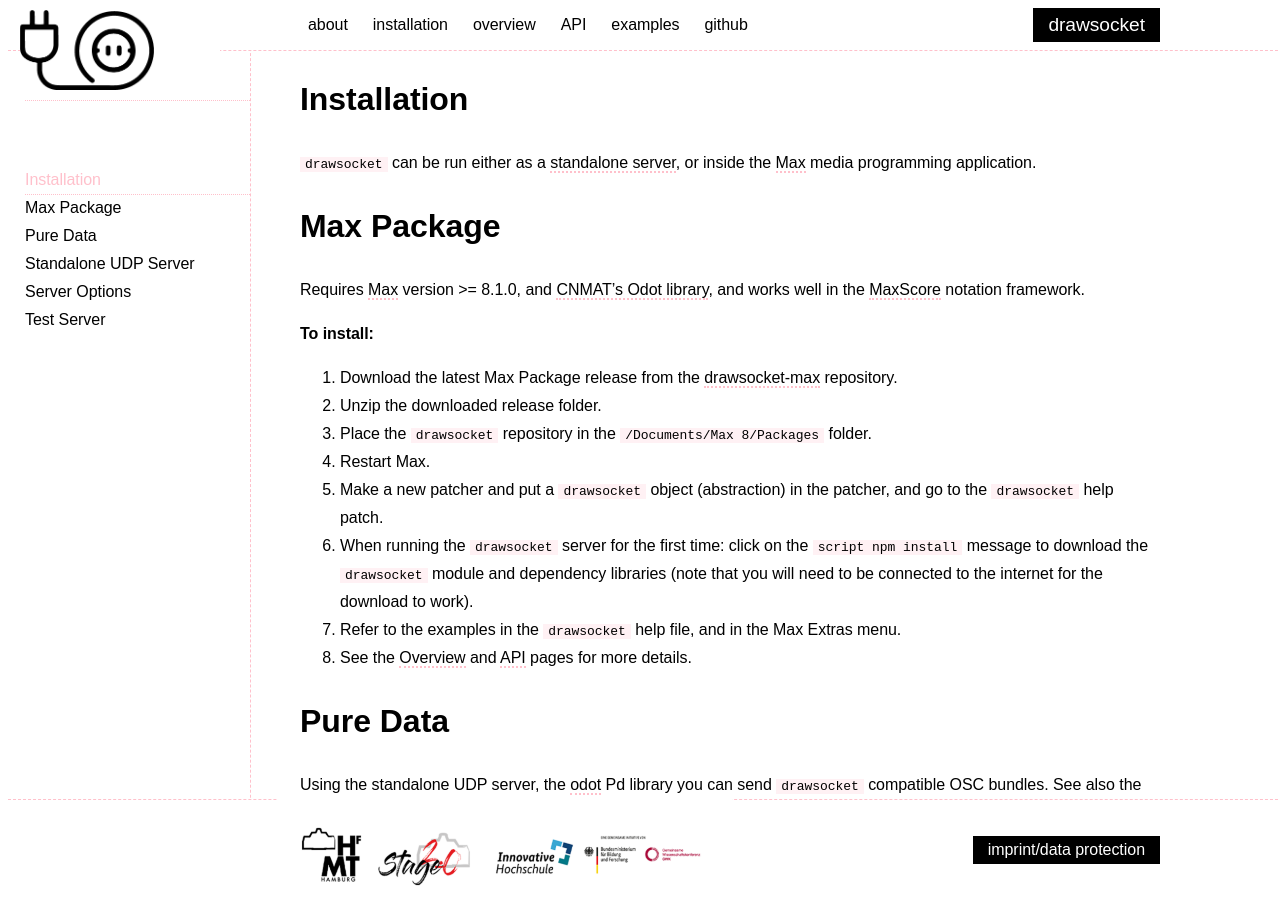
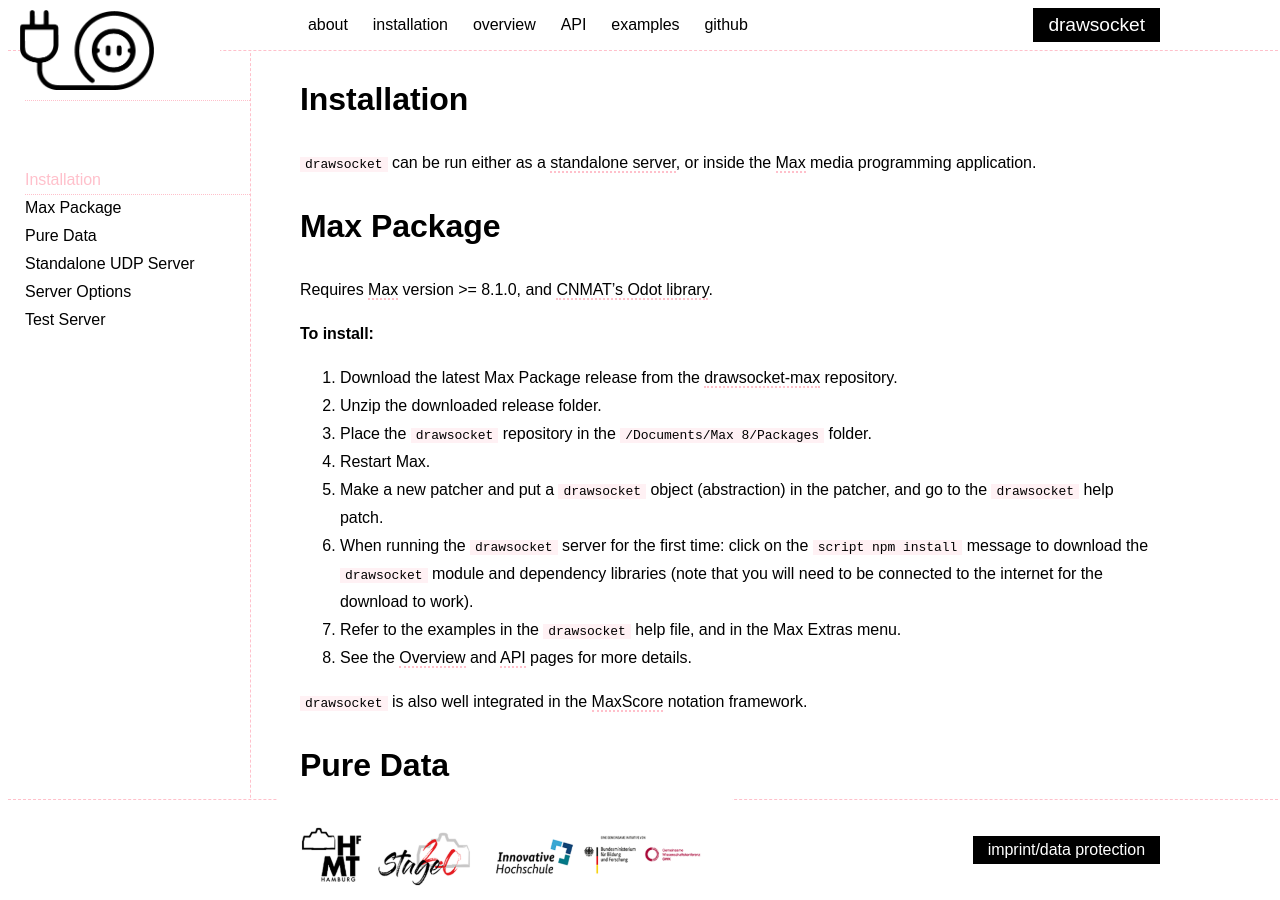
Before and after one commit to drawsocket/drawsocket.github.io, a Jekyll site: the page built from installation.md, in a window 1280 px wide and 900 px high. Built offline with Jekyll 4.4.1, drawn with Linux system fonts in a browser that asks for light colours.

Commit message:
updated installation

```diff
--- a/installation.md
+++ b/installation.md
@@ -11,7 +11,7 @@
 # Max Package
 {: class="api_key"}
 
-Requires [Max](https://cycling74.com/) version >= 8.1.0, and [CNMAT's Odot library](https://github.com/CNMAT/CNMAT-odot/releases), and works well in the [MaxScore](http://www.computermusicnotation.com) notation framework.
+Requires [Max](https://cycling74.com/) version >= 8.1.0, and [CNMAT's Odot library](https://github.com/CNMAT/CNMAT-odot/releases).
 
 __To install:__
 0. Download the latest Max Package release from the [drawsocket-max](https://github.com/drawsocket/drawsocket-max) repository.
@@ -22,6 +22,8 @@
 5. When running the `drawsocket` server for the first time: click on the `script npm install` message to download the `drawsocket` module and dependency libraries (note that you will need to be connected to the internet for the download to work).
 6. Refer to the examples in the `drawsocket` help file, and in the Max Extras menu.
 7. See the [Overview](overview.html) and [API](api.html) pages for more details.
+
+`drawsocket` is also well integrated in the [MaxScore](http://www.computermusicnotation.com) notation framework.
 
 # Pure Data
 {: class="api_key"}
```
